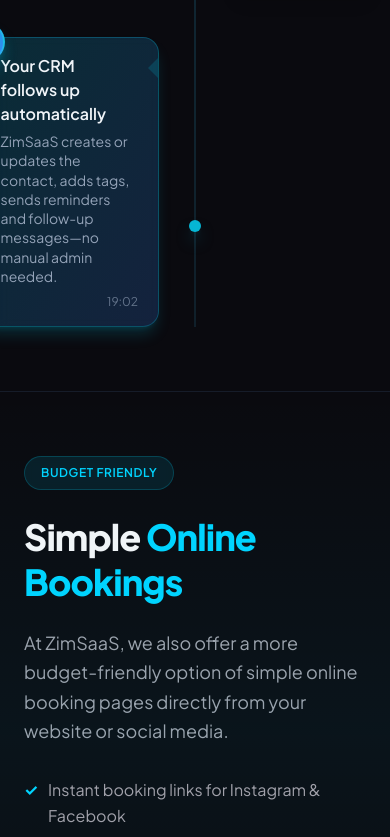
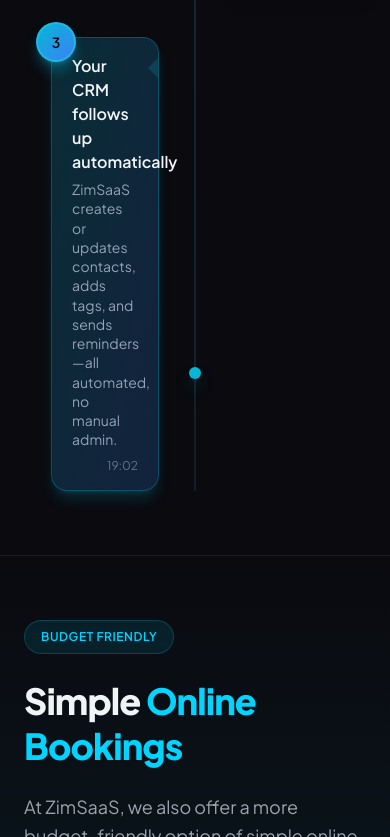
Before and after one commit to rodgnut-svg/zimsaas-website-rodgnutsvg, a website: page index.html in a window 390 px wide. Shown: the part 2299-3136 px from the top of the page. Drawn offline with Linux system fonts and the light colour scheme.

Commit message:
Fix Step 3 pill width and alignment on mobile
- Shorten Step 3 description text to reduce pill width and match other steps
- Add mobile-specific max-width constraint for Step 3 to ensure proper alignment
- Text now reads: 'ZimSaaS creates or updates contacts, adds tags, and sends reminders—all automated, no manual admin.'

```diff
--- a/index.html
+++ b/index.html
@@ -250,8 +250,7 @@
                                     <h3 class="text-base font-semibold text-slate-100 mb-1.5 pr-8 text-left">Your CRM
                                         follows up automatically</h3>
                                     <p class="text-sm text-slate-400 leading-snug text-left">
-                                        ZimSaaS creates or updates the contact, adds tags, sends reminders and follow-up
-                                        messages—no manual admin needed.
+                                        ZimSaaS creates or updates contacts, adds tags, and sends reminders—all automated, no manual admin.
                                     </p>
                                     <!-- Timestamp style indicator -->
                                     <div class="text-xs text-slate-500 mt-2 text-right">19:02</div>
```
Also changed, not shown: styles.css.
